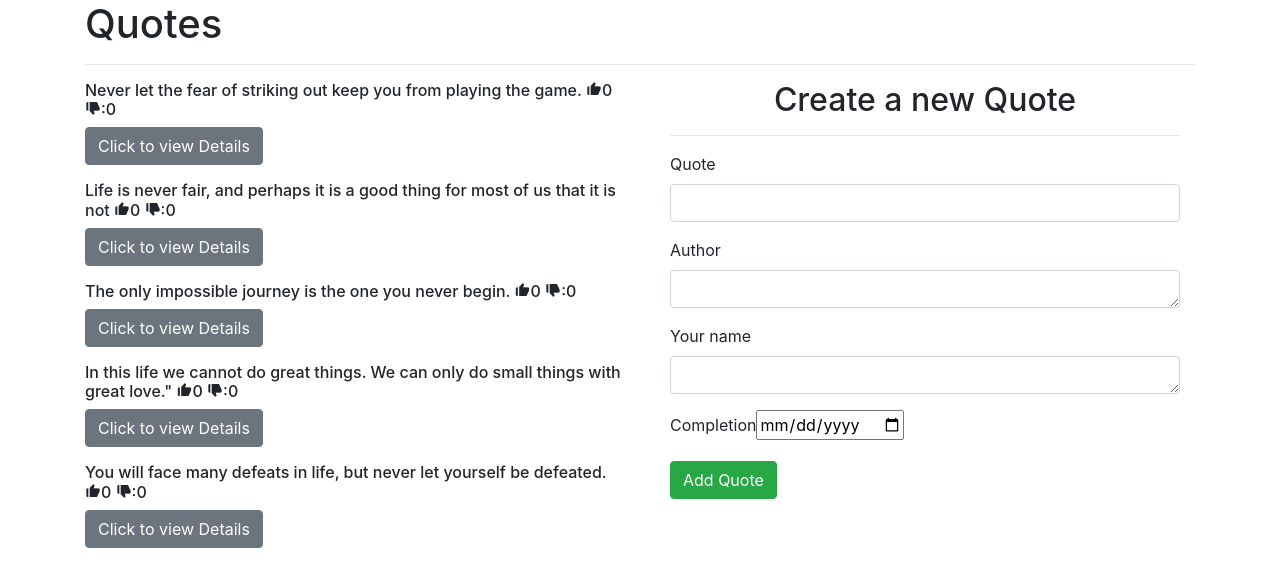
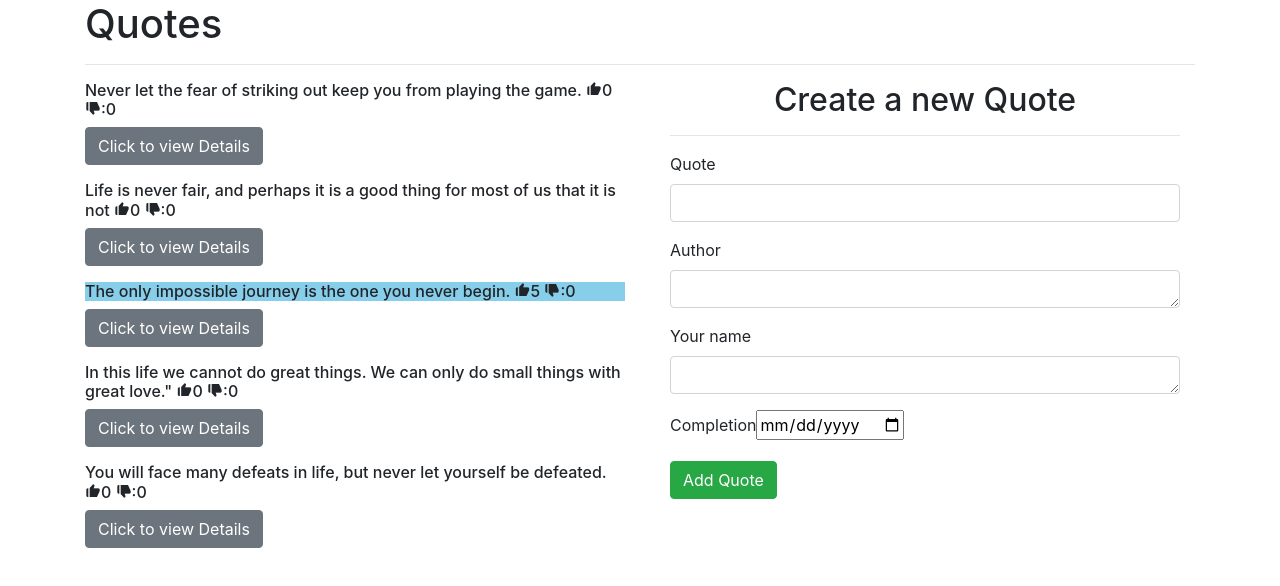
Before and after one commit to Mercynenoh/Quotes-Project, an Angular app: page / in a window 1280 px wide. Shown: the top 586 px of the page. Built offline with nearby package versions, Linux system fonts and the light colour scheme.

Commit message:
create a click function for the vote

```diff
--- a/src/app/date-count.pipe.ts
+++ b/src/app/date-count.pipe.ts
@@ -6,14 +6,14 @@ import { Pipe, PipeTransform } from '@angular/core';
 export class DateCountPipe implements PipeTransform {
 
   transform(value: any): number {
-    let today:Date = new Date(); //get current date and time
-    let todayWithNoTime:any = new Date(today.getFullYear(), today.getMonth(), today.getDate())
-    var dateDifference = Math.abs(value - todayWithNoTime) //returns value in miliseconds
-    const secondsInDay = 86400; //60 seconds * 60 minutes in an hour * 24 hours in a day
-    var dateDifferenceSeconds = dateDifference*0.001; //converts miliseconds to seconds
+    let today:Date = new Date();
+    let todayWithTime:any = new Date(today.getFullYear(), today.getMonth(), today.getDate())
+    var dateDifference = Math.abs(value - todayWithTime)
+    const secondsInDay = 86400;
+    var dateDifferenceSeconds = dateDifference*0.001;
     var dateCounter = dateDifferenceSeconds/secondsInDay;
 
-    if (dateCounter >= 1 && value > todayWithNoTime){
+    if (dateCounter >= 1 && value > todayWithTime){
       return dateCounter;
     }else{
       return 0;
--- a/src/app/quote-detail/quote-detail.component.html
+++ b/src/app/quote-detail/quote-detail.component.html
@@ -1,4 +1,4 @@
 <p> Author: {{quote.description}}</p>
-<p> Author: {{quote.yourname}}</p>
+<p> My Name: {{quote.yourname}}</p>
 <p>This quote was written in the last {{quote.completeDate|dateCount}} days</p>
 <button (click)= 'quoteDelete(true)' class="btn btn-outline-danger mb-3">Delete Quote</button>
--- a/src/app/quote.ts
+++ b/src/app/quote.ts
@@ -9,7 +9,8 @@ constructor(
     public downvote:number,
     public description: string,
     public yourname: string,
-    public completeDate: Date
+    public completeDate: Date,
+
     ){
   this.showDescription=false;
 }
--- a/src/app/quote/quote.component.html
+++ b/src/app/quote/quote.component.html
@@ -6,11 +6,17 @@
       <div class="col-md-6">
         <div *ngFor= 'let quote of quotes;let i = index'>
           <div *ngIf= "quote.upvote==highest && quote.upvote>0; then highlight else leave"></div>
-          <ng-template #highlight>
-            <h6 appHighlight>{{quote.name}} <span>Upvote:{{quote.upvote}} </span>    <span>Downvote:{{quote.downvote}}</span></h6>
+          <ng-template #highlight >
+            <h6 appHighlight  >{{quote.name}} <span><i class='bx bxs-like bx-xs' (click)='addVote(i)' ></i>{{quote.upvote}} </span>
+              <span><i class='bx bxs-like bx-flip-vertical '(click)='addVote(i)' ></i>:{{quote.downvote}}</span>
+            </h6>
           </ng-template>
           <ng-template #leave>
-            <h6 >{{quote.name}} <span><i class='bx bxs-like bx-xs'></i>{{quote.upvote}} </span> <span><i class='bx bxs-like bx-flip-vertical '></i>:{{quote.downvote}}</span></h6>
+            <h6 >{{quote.name}} <span> <i class='bx bxs-like bx-xs' (click)='addVote(i)'></i>{{quote.upvote}} </span>
+              <span>
+                <i class='bx bxs-like bx-flip-vertical ' (click)='addVote(i)'></i>:{{quote.downvote}}</span>
+              </h6>
+
           </ng-template>
 
 
--- a/src/app/quote/quote.component.ts
+++ b/src/app/quote/quote.component.ts
@@ -18,6 +18,8 @@ export class QuoteComponent implements OnInit {
   toggleDetails(index){
     this.quotes[index].showDescription = !this.quotes[index].showDescription;
   }
+
+
   completeQuote(isComplete, index){
 
     if (isComplete) {
@@ -27,7 +29,7 @@ export class QuoteComponent implements OnInit {
   quotes: Quote[] = [
     new Quote(1, 'Never let the fear of striking out keep you from playing the game.', 0, 0, 'Babe Ruth', 'Mercy', new Date(2022,4,13)),
     new Quote(2, 'Life is never fair, and perhaps it is a good thing for most of us that it is not', 0, 0, 'Oscar Wilde','Mercy',  new Date(2022,4,12)),
-    new Quote(3, 'The only impossible journey is the one you never begin.', 0, 0, 'Tony Robbins','Mercy',  new Date(2022,4,11)),
+    new Quote(3, 'The only impossible journey is the one you never begin.', 5, 0, 'Tony Robbins','Mercy',  new Date(2022,4,11)),
     new Quote(4, 'In this life we cannot do great things. We can only do small things with great love."', 0, 0, 'Mother Teresa', 'Mercy', new Date(2022,4,10)),
     new Quote(5, 'You will face many defeats in life, but never let yourself be defeated.', 0, 0, 'Maya Angelou','Mercy', new Date(2022,4,9)),
   ];
@@ -46,5 +48,11 @@ export class QuoteComponent implements OnInit {
     quote.completeDate = new Date(quote.completeDate)
     this.quotes.push(quote)
   }
+   addVote(index){
+    // index=0; index< this.quotes.length; index ++
+     this.quotes[index].upvote= index ++
+    alert('vote')
+
+  }
 
 }
```
Also changed, not shown: 1 other file (tests, documents, lock files or other folders).
